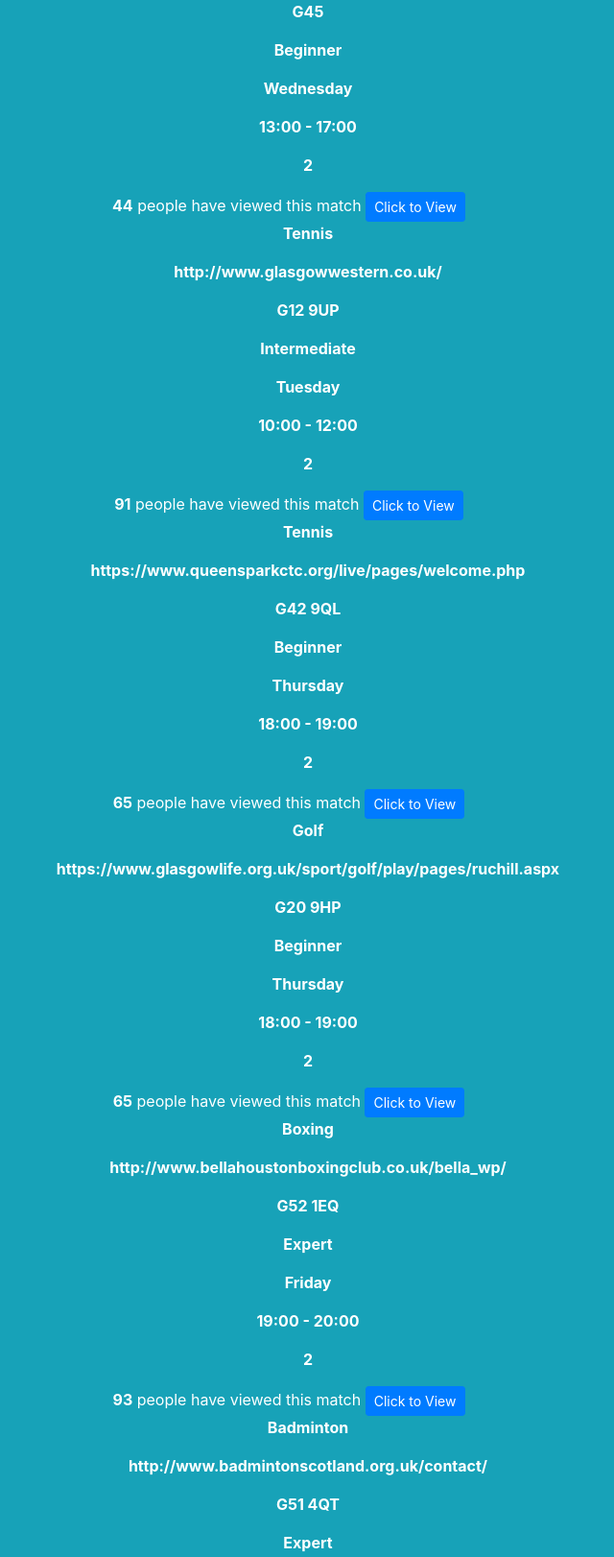
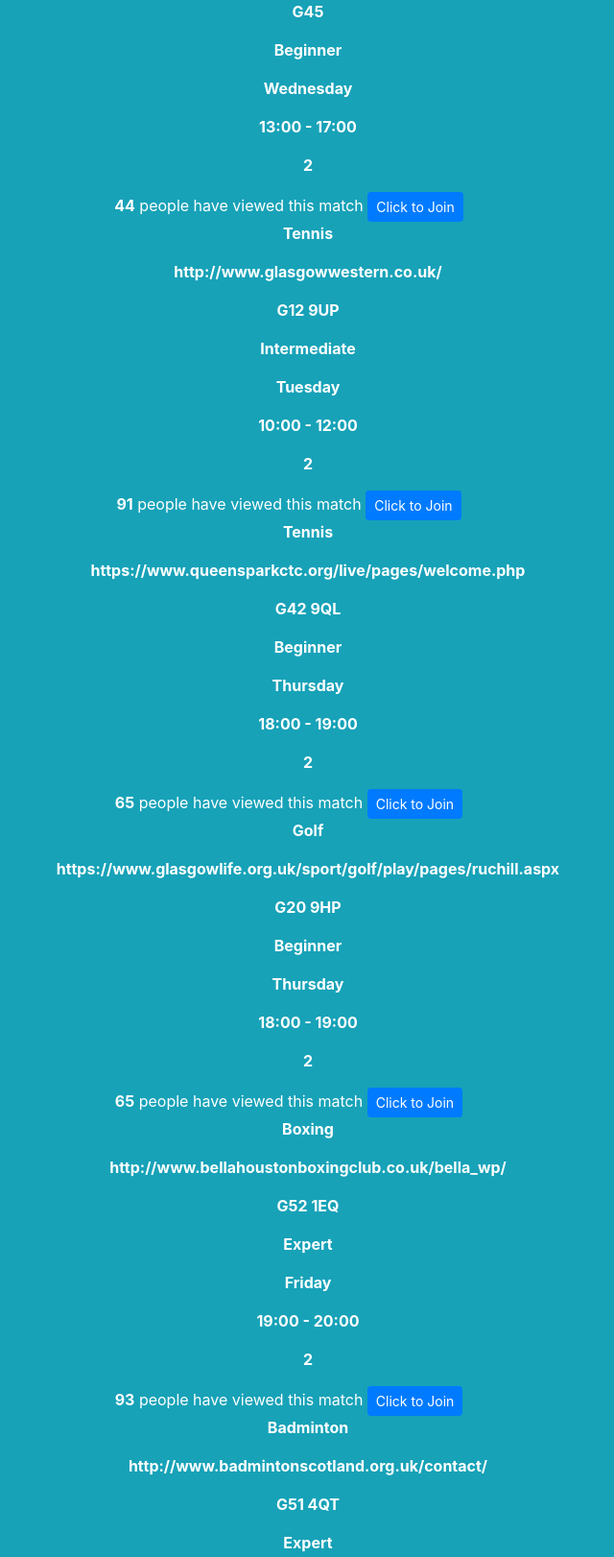
Before and after one commit to robbiemcarthur/sportsday_project, a Django app: page /sportsday/matches/ in a window 1280 px wide. Shown: the part 298-1920 px from the top of the page at 96% size, without its empty margins (339-979 px from the left). Run offline with Django 3.2, Linux system fonts and the light colour scheme; data comes from the database, SQL or seed files in the repository; some libraries are stand-ins or nearby versions.

Commit message:
changed button to say Click to Join, rather than view

```diff
--- a/templates/sportsday/matches.html
+++ b/templates/sportsday/matches.html
@@ -30,7 +30,7 @@
         <strong id="view_count">{{ matches.views }}</strong> people have viewed this match
         <button id = "views" data-actid="{{matches.id}}"
                 class="btn btn-primary btn-sm" type="button">
-            Click to View
+            Click to Join
         </button>
     </div>
     {% endfor %}
```
